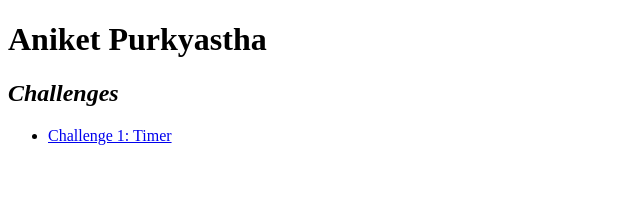
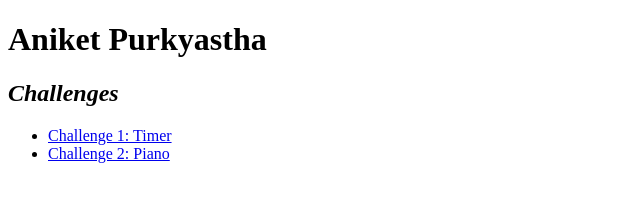
Before and after one commit to Aniket310101/CAW-BootCamp-Challenges, a plain HTML site: page index.html in a window 1280 px wide. Shown: the whole page, without its empty margins (0-640 px from the left). Drawn offline with Linux system fonts and the light colour scheme.

Commit message:
Added Challenge 3 link in the portfolio website.

```diff
--- a/index.html
+++ b/index.html
@@ -11,6 +11,7 @@
     <h2><b><i>Challenges</i></b></h2>
     <ul>
         <li><a href="Challenge1/index.html">Challenge 1: Timer</a></li>
+        <li><a href="Challenge3/index.html">Challenge 2: Piano</a></li>
     </ul>
 </body>
 </html>
```
